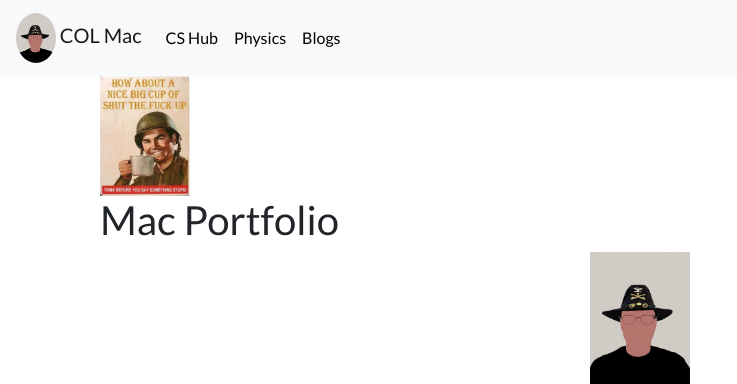
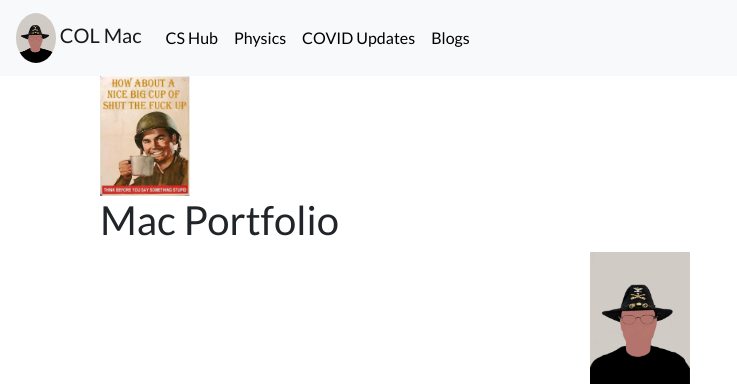
Before and after one commit to kevmac64/djangov3-portfolio, a Django app: page / in a window 1280 px wide. Shown: the top 384 px of the page, without its empty margins (0-737 px from the left). Run offline with Django 3.2, Linux system fonts and the light colour scheme; data comes from the database, SQL or seed files in the repository; parts of the project's set-up code (start-up, migrations or seed data) failed here and were passed over; some libraries are stand-ins or nearby versions.

Commit message:
Added COVID Update link

```diff
--- a/portfolio_app/templates/portfolio_app/base.html
+++ b/portfolio_app/templates/portfolio_app/base.html
@@ -24,6 +24,7 @@
           <div class="navbar-nav">
             <a class="nav-item nav-link active" href="https://sites.google.com/view/col-mac-computer-science-hub/home" target="_blank">CS Hub</a>
             <a class="nav-item nav-link" href="https://sites.google.com/view/col-macwatters-flipped-physics/home" target="_blank">Physics</a>
+            <a class="nav-item nav-link" href="https://sites.google.com/view/col-updates-covid-19/home" target="_blank">COVID Updates</a>
             <a class="nav-item nav-link" href="{% url 'blog:all_blogs' %}">Blogs</a>
           </div>
         </div>
```
